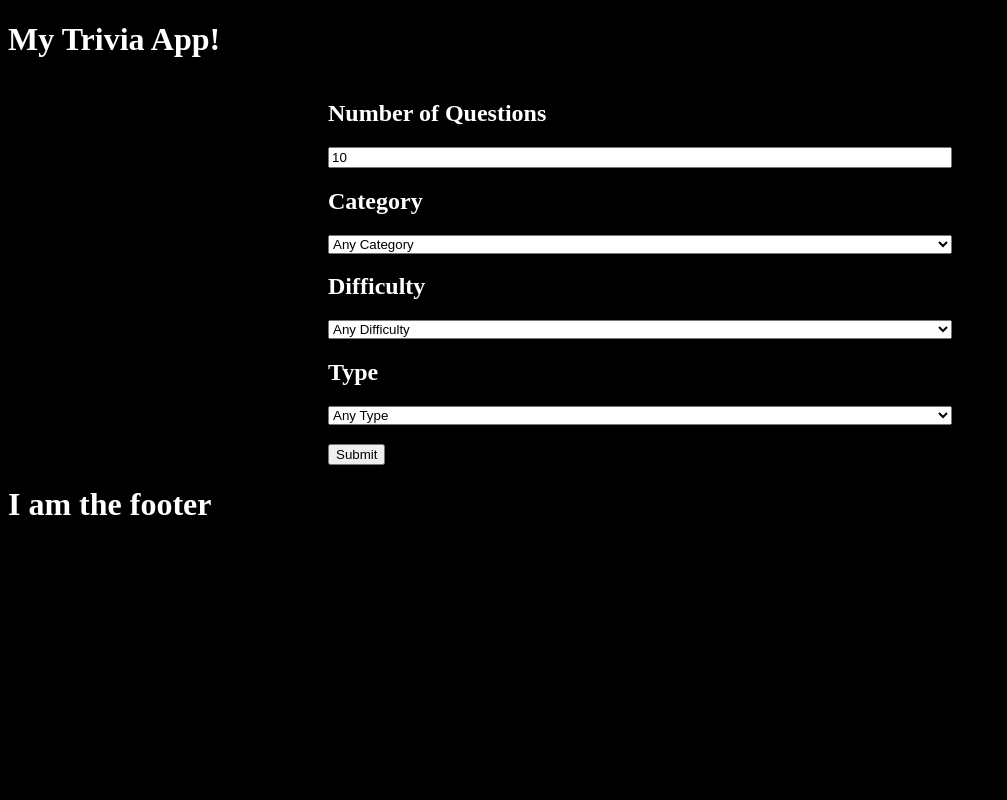
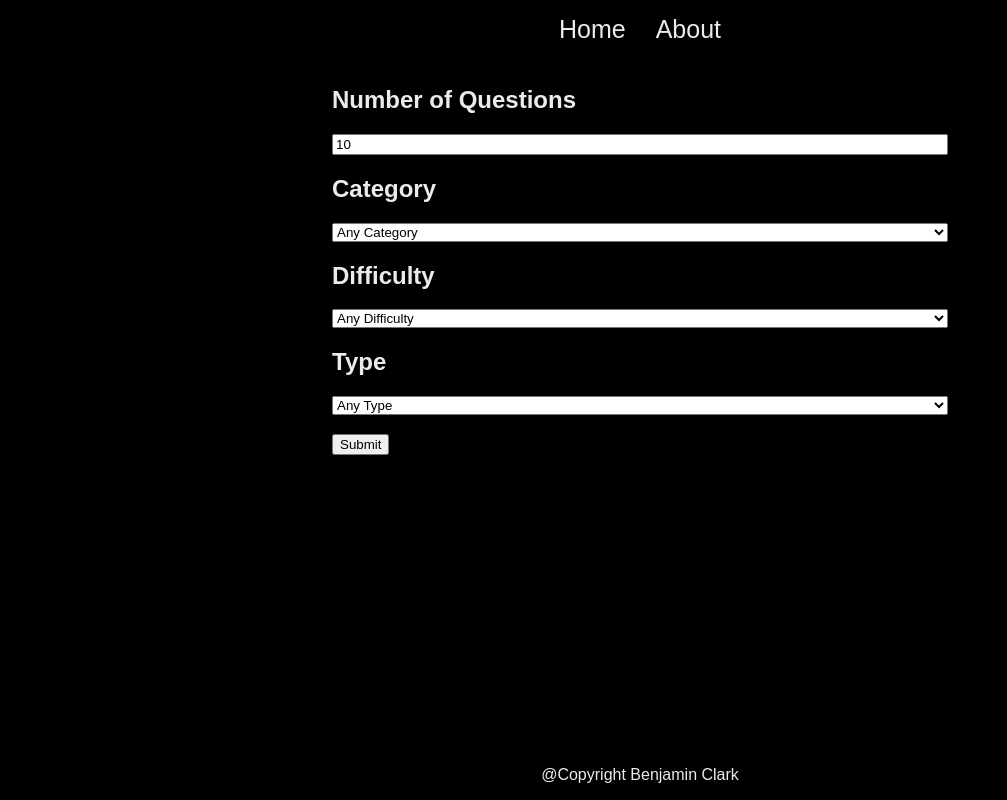
Before and after one commit to benjaminclark964/Trivia, an Angular app: page / in a window 1280 px wide. Shown: the whole page, without its empty margins (0-1007 px from the left). Built offline with nearby package versions, Linux system fonts and the light colour scheme.

Commit message:
header/footer

```diff
--- /dev/null
+++ b/src/app/about/about.component.html
@@ -0,0 +1 @@
+<p>about works!</p>
--- /dev/null
+++ b/src/app/about/about.component.ts
@@ -0,0 +1,15 @@
+import { Component, OnInit } from '@angular/core';
+
+@Component({
+  selector: 'app-about',
+  templateUrl: './about.component.html',
+  styleUrls: ['./about.component.scss']
+})
+export class AboutComponent implements OnInit {
+
+  constructor() { }
+
+  ngOnInit(): void {
+  }
+
+}
--- a/src/app/app.component.html
+++ b/src/app/app.component.html
@@ -1,64 +1,22 @@
 <html>
   <header>
-    <h1>My Trivia App!</h1>
+    <div id="header_wrapper">
+      <div id="links">
+
+        <li><a>Home</a></li>
+        <li><a>About</a></li>
+
+      </div>
+    </div>
   </header>
   <body>
-    <div class="quiz_selector">
-      <h2>Number of Questions</h2>
-      <input type="text" value="10">
-
-      <h2>Category</h2>
-      <select name="category" id="category_types">
-        <option value="any_category">Any Category</option>
-        <option value="general_knowledge">General Knowledge</option>
-        <option value="entertainment_books">Entertainment: Books</option>
-        <option value="entertainment_film">Entertainment: Film</option>
-        <option value="entertainment_music">Entertainment: Music</option>
-        <option value="entertainment_musicals_theatres">Entertainment: Musicals & Theatres</option>
-        <option value="entertainment_television">Entertainment: Television</option>
-        <option value="entertainment_video_games">Entertainment: Video Games</option>
-        <option value="entertainment_board_games">Entertainment: Board Games</option>
-        <option value="entertainment_comics">Entertainment: Comics</option>
-        <option value="entertainment_japanese_anime_manga">Entertainment: Japanese Anime & Manga</option>
-        <option value="entertainment_cartoon_animations">Entertainment: Cartoon & Animations</option>
-        <option value="science_nature">Science & Nature</option>
-        <option value="science_computers">Science: Computers</option>
-        <option value="science_mathematics">Science: Mathematics</option>
-        <option value="science_gadgets">Science: Gadgets</option>
-        <option value="mythology">Mythology</option>
-        <option value="sports">Sports</option>
-        <option value="geography">Geography</option>
-        <option value="history">History</option>
-        <option value="politics">Politics</option>
-        <option value="art">Art</option>
-        <option value="celebrities">Celebrities</option>
-        <option value="animals">Animals</option>
-        <option value="vehicles">Vehicles</option>
-      </select>
-
-      <h2>Difficulty</h2>
-      <select name="difficulty" id="select_difficulty">
-        <option value="any">Any Difficulty</option>
-        <option value="easy">Easy</option>
-        <option value="medium">Medium</option>
-        <option value="Hard">Hard</option>
-      </select>
-
-      <h2>Type</h2>
-      <select name="type" id="select_type">
-        <option value="any">Any Type</option>
-        <option value="multiple">Multiple Choice</option>
-        <option value="boolean">True/False</option>
-      </select>
-
-      <div class="submit_button">
-        <button>Submit</button>
-      </div>
-
-    </div>
     <app-quiz></app-quiz>
   </body>
   <footer>
-    <h1>I am the footer</h1>
+    <div id="footer_wrapper">
+      <div id="copyright">
+        <p>@Copyright Benjamin Clark</p>
+      </div>
+    </div>
   </footer>
 </html>
--- a/src/app/app.component.scss
+++ b/src/app/app.component.scss
@@ -1,11 +1,36 @@
-.quiz_selector {
-    display:flex;
-    justify-content: center;
-    flex-direction: column;
-    width: 50%;
-    margin-left: 25%;
+#header_wrapper {
+    height:50px;
+    list-style: none;
 
-    .submit_button {
-        margin-top: 3%;
+    #links {
+        display:flex;
+        justify-content: center;
+        flex-direction: row;
+        position: absolute;
+        top:0;
+        right:0;
+        left:0;
+
+        li {
+            padding: 15px;
+            cursor: pointer;
+
+            a:hover {
+                color: #008080;
+                text-decoration: underline;
+                text-decoration-style: solid;
+                transition: 0.3s;
+            }
+        }
     }
 }
+
+#footer_wrapper {
+    #copyright {
+        position: absolute;
+        bottom: 0;
+        left: 0;
+        right: 0;
+        text-align: center;
+    }
+}
--- a/src/app/app.module.ts
+++ b/src/app/app.module.ts
@@ -3,11 +3,13 @@ import { NgModule } from '@angular/core';
 
 import { AppComponent } from './app.component';
 import { QuizComponent } from './quiz/quiz.component';
+import { AboutComponent } from './about/about.component';
 
 @NgModule({
   declarations: [
     AppComponent,
-    QuizComponent
+    QuizComponent,
+    AboutComponent
   ],
   imports: [
     BrowserModule,
--- a/src/app/quiz/quiz.component.html
+++ b/src/app/quiz/quiz.component.html
@@ -1,3 +1,57 @@
 <html>
-    <!--<h1>quiz works!</h1>-->
+    <header></header>
+    <body>
+        <div class="quiz_selector">
+            <h2>Number of Questions</h2>
+            <input type="text" value="10">
+
+            <h2>Category</h2>
+            <select name="category" id="category_types">
+            <option value="any_category">Any Category</option>
+            <option value="general_knowledge">General Knowledge</option>
+            <option value="entertainment_books">Entertainment: Books</option>
+            <option value="entertainment_film">Entertainment: Film</option>
+            <option value="entertainment_music">Entertainment: Music</option>
+            <option value="entertainment_musicals_theatres">Entertainment: Musicals & Theatres</option>
+            <option value="entertainment_television">Entertainment: Television</option>
+            <option value="entertainment_video_games">Entertainment: Video Games</option>
+            <option value="entertainment_board_games">Entertainment: Board Games</option>
+            <option value="entertainment_comics">Entertainment: Comics</option>
+            <option value="entertainment_japanese_anime_manga">Entertainment: Japanese Anime & Manga</option>
+            <option value="entertainment_cartoon_animations">Entertainment: Cartoon & Animations</option>
+            <option value="science_nature">Science & Nature</option>
+            <option value="science_computers">Science: Computers</option>
+            <option value="science_mathematics">Science: Mathematics</option>
+            <option value="science_gadgets">Science: Gadgets</option>
+            <option value="mythology">Mythology</option>
+            <option value="sports">Sports</option>
+            <option value="geography">Geography</option>
+            <option value="history">History</option>
+            <option value="politics">Politics</option>
+            <option value="art">Art</option>
+            <option value="celebrities">Celebrities</option>
+            <option value="animals">Animals</option>
+            <option value="vehicles">Vehicles</option>
+            </select>
+
+            <h2>Difficulty</h2>
+            <select name="difficulty" id="select_difficulty">
+            <option value="any">Any Difficulty</option>
+            <option value="easy">Easy</option>
+            <option value="medium">Medium</option>
+            <option value="Hard">Hard</option>
+            </select>
+
+            <h2>Type</h2>
+            <select name="type" id="select_type">
+            <option value="any">Any Type</option>
+            <option value="multiple">Multiple Choice</option>
+            <option value="boolean">True/False</option>
+            </select>
+
+            <div class="submit_button">
+            <button>Submit</button>
+            </div>
+        </div>
+    </body>
 </html>
--- a/src/app/quiz/quiz.component.scss
+++ b/src/app/quiz/quiz.component.scss
@@ -0,0 +1,11 @@
+.quiz_selector {
+    display:flex;
+    justify-content: center;
+    flex-direction: column;
+    width: 50%;
+    margin-left: 25%;
+
+    .submit_button {
+        margin-top: 3%;
+    }
+}
--- a/src/styles.scss
+++ b/src/styles.scss
@@ -2,10 +2,15 @@ html {
     background-color: black;
 }
 
-h1, h2, p {
-    color: white;
+h1, h2, p, a {
+    color: #ebebeb;
+    font-family: Arial, Cambria, Cochin, Georgia, Times, 'Times New Roman', serif;
 }
 
-button {
+a {
+    font-size: 25px;
+}
 
-}
+// button {
+
+// }
```
Also changed, not shown: src/app/quiz/quiz.service.ts (added, +9 -0 lines), src/app/about/about.component.scss (added), 2 other files (tests, documents, lock files or other folders).
